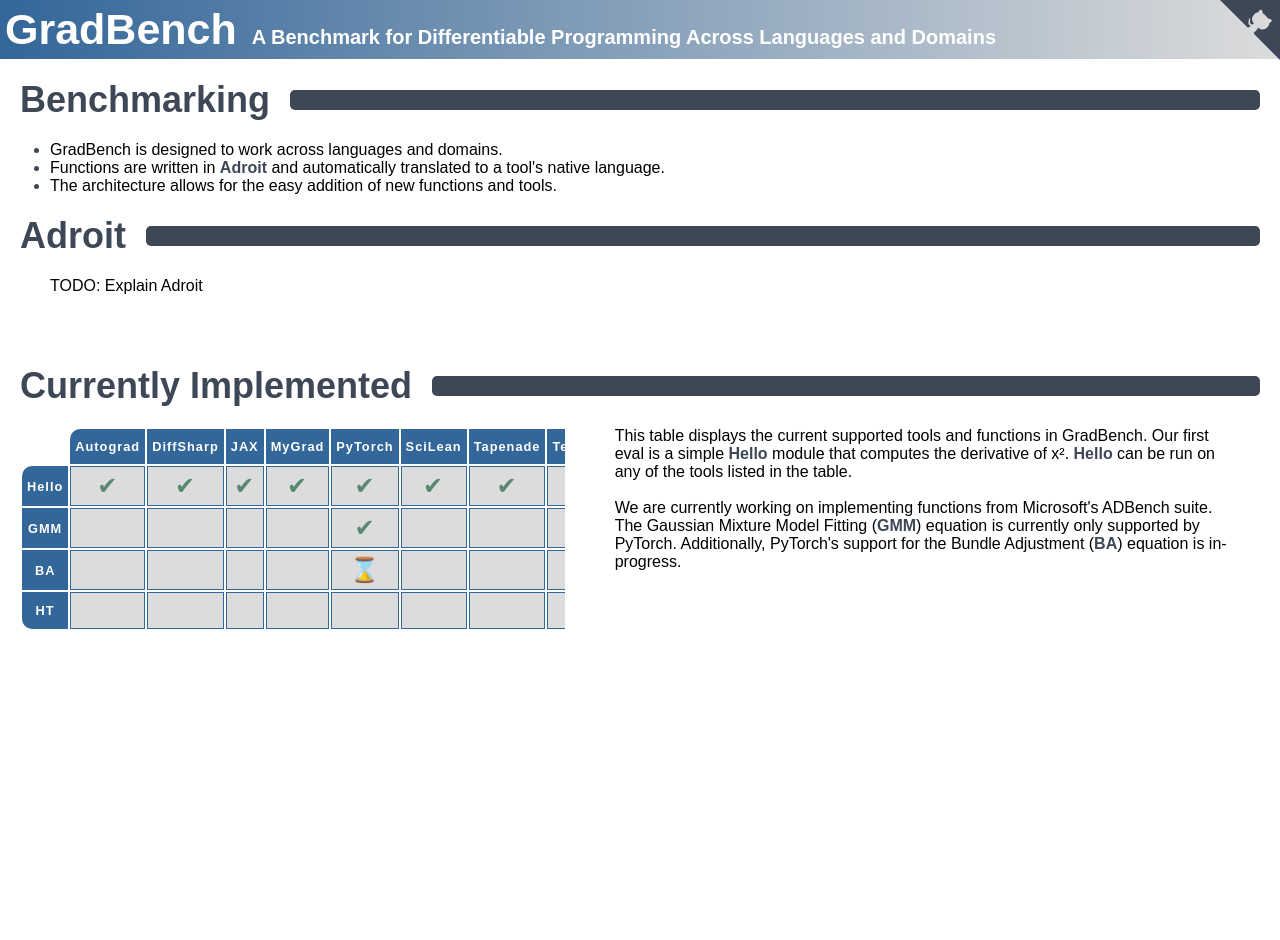
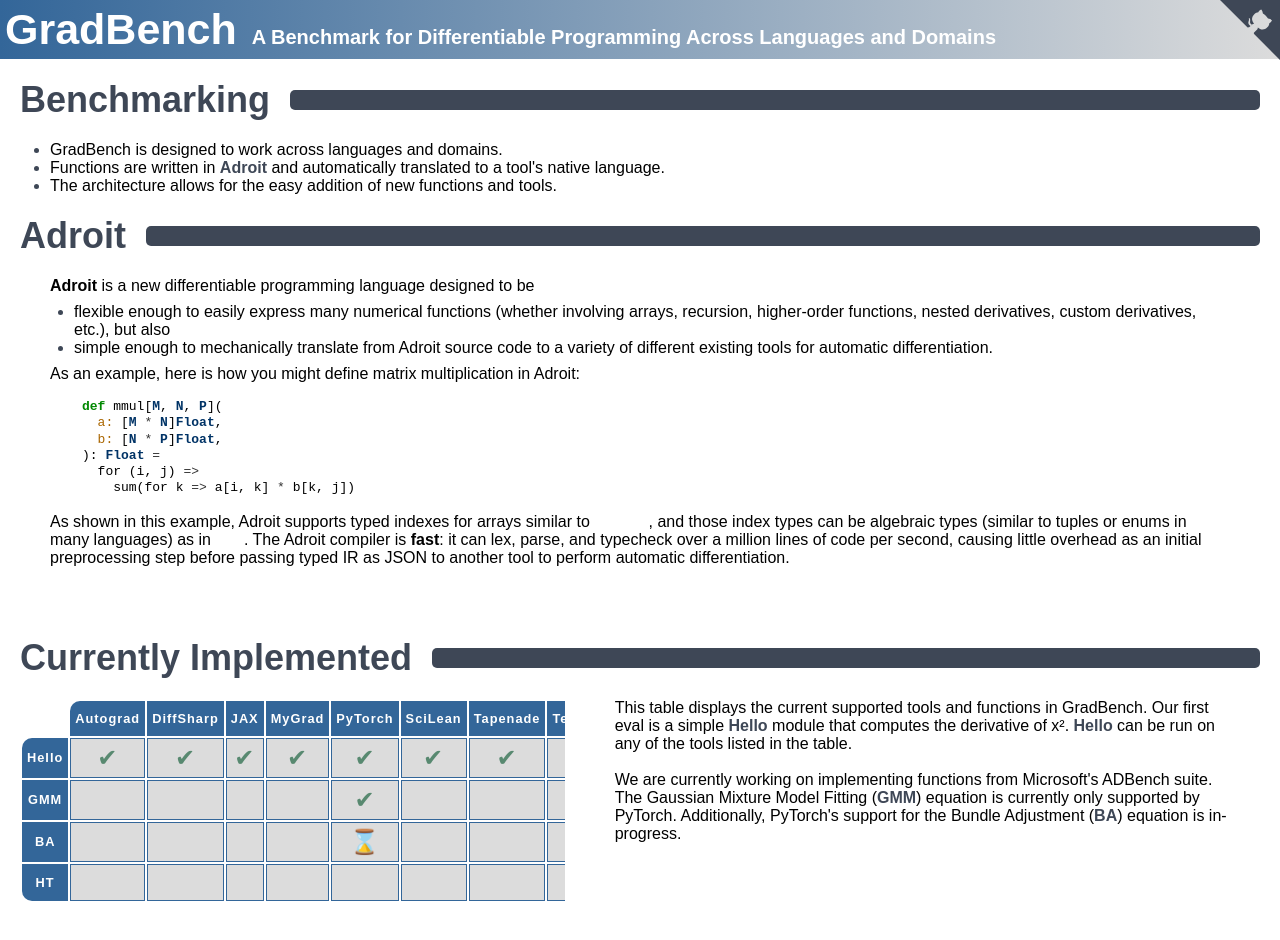
Before and after one commit to gradbench/gradbench, a React (Vite) app in the folder packages/gradbench/: page / in a window 1280 px wide. Shown: the top 940 px of the page. Before the commit the page ends 800 px from the top, so only its background shows below. Built offline with nearby package versions, Linux system fonts and the light colour scheme.

Commit message:
Add an explanation for Adroit on the website

```diff
--- a/packages/gradbench/src/App.tsx
+++ b/packages/gradbench/src/App.tsx
@@ -90,7 +90,72 @@ const App = () => {
         <div className="fillspace"></div>
       </div>
 
-      <p className="text">TODO: Explain Adroit</p>
+      <div className="text">
+        <b>Adroit</b> is a new differentiable programming language designed to
+        be
+        <ul style={{ padding: "0.5em 1.5em" }}>
+          <li>
+            flexible enough to easily express many numerical functions (whether
+            involving arrays, recursion, higher-order functions, nested
+            derivatives, custom derivatives, etc.), but also
+          </li>
+          <li>
+            simple enough to mechanically translate from Adroit source code to a
+            variety of different existing tools for automatic differentiation.
+          </li>
+        </ul>
+        As an example, here is how you might define matrix multiplication in
+        Adroit:
+        <div
+          style={{
+            padding: "1em 2em",
+          }}
+        >
+          <pre style={{ margin: 0, lineHeight: "125%" }}>
+            <span style={{ color: "#008800", fontWeight: "bold" }}>def</span>{" "}
+            mmul[
+            <span style={{ color: "#003366", fontWeight: "bold" }}>
+              M
+            </span>,{" "}
+            <span style={{ color: "#003366", fontWeight: "bold" }}>N</span>,{" "}
+            <span style={{ color: "#003366", fontWeight: "bold" }}>P</span>](
+            {"\n"}
+            {"  "}
+            <span style={{ color: "#AA6600" }}>a:</span> [
+            <span style={{ color: "#003366", fontWeight: "bold" }}>M</span>{" "}
+            <span style={{ color: "#333333" }}>*</span>{" "}
+            <span style={{ color: "#003366", fontWeight: "bold" }}>N</span>]
+            <span style={{ color: "#003366", fontWeight: "bold" }}>Float</span>,
+            {"\n"}
+            {"  "}
+            <span style={{ color: "#AA6600" }}>b:</span> [
+            <span style={{ color: "#003366", fontWeight: "bold" }}>N</span>{" "}
+            <span style={{ color: "#333333" }}>*</span>{" "}
+            <span style={{ color: "#003366", fontWeight: "bold" }}>P</span>]
+            <span style={{ color: "#003366", fontWeight: "bold" }}>Float</span>,
+            {"\n"}
+            ):{" "}
+            <span style={{ color: "#003366", fontWeight: "bold" }}>
+              Float
+            </span>{" "}
+            <span style={{ color: "#333333" }}>=</span>
+            {"\n"}
+            {"  "}for (i, j) <span style={{ color: "#333333" }}>=&gt;</span>
+            {"\n"}
+            {"    "}sum(for k <span style={{ color: "#333333" }}>=&gt;</span>{" "}
+            a[i, k] <span style={{ color: "#333333" }}>*</span> b[k, j]){"\n"}
+          </pre>
+        </div>
+        As shown in this example, Adroit supports typed indexes for arrays
+        similar to <a href="https://futhark-lang.org/">Futhark</a>, and those
+        index types can be algebraic types (similar to tuples or enums in many
+        languages) as in{" "}
+        <a href="https://github.com/google-research/dex-lang">Dex</a>. The
+        Adroit compiler is <b>fast</b>: it can lex, parse, and typecheck over a
+        million lines of code per second, causing little overhead as an initial
+        preprocessing step before passing typed IR as JSON to another tool to
+        perform automatic differentiation.
+      </div>
 
       <div className="row">
         <h2 className="subheading">Currently Implemented</h2>
```
